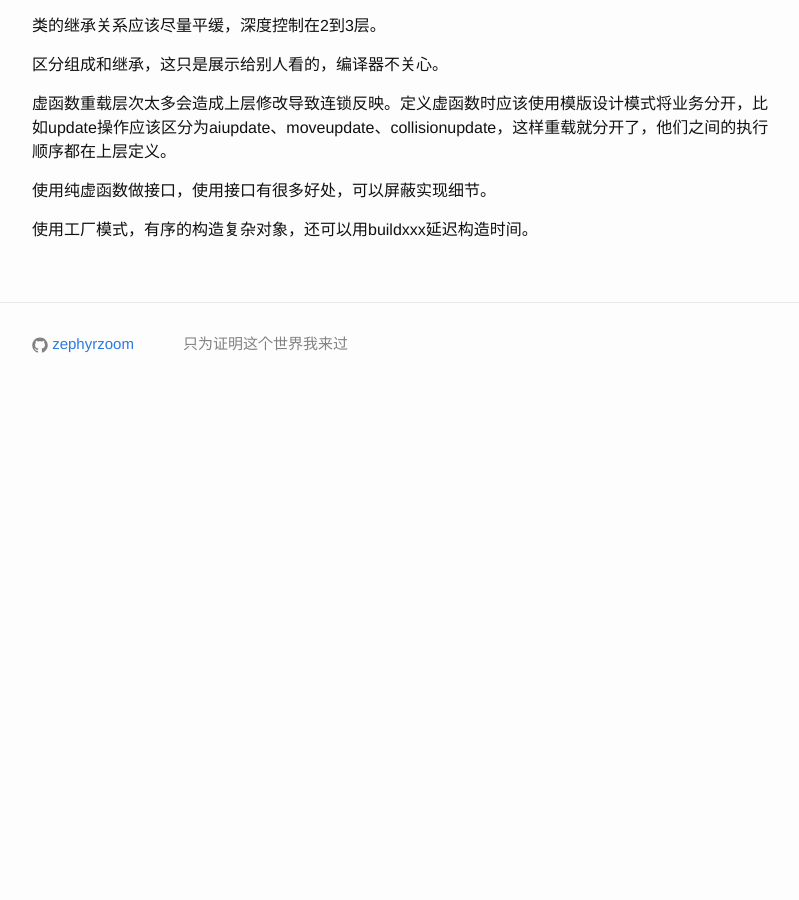
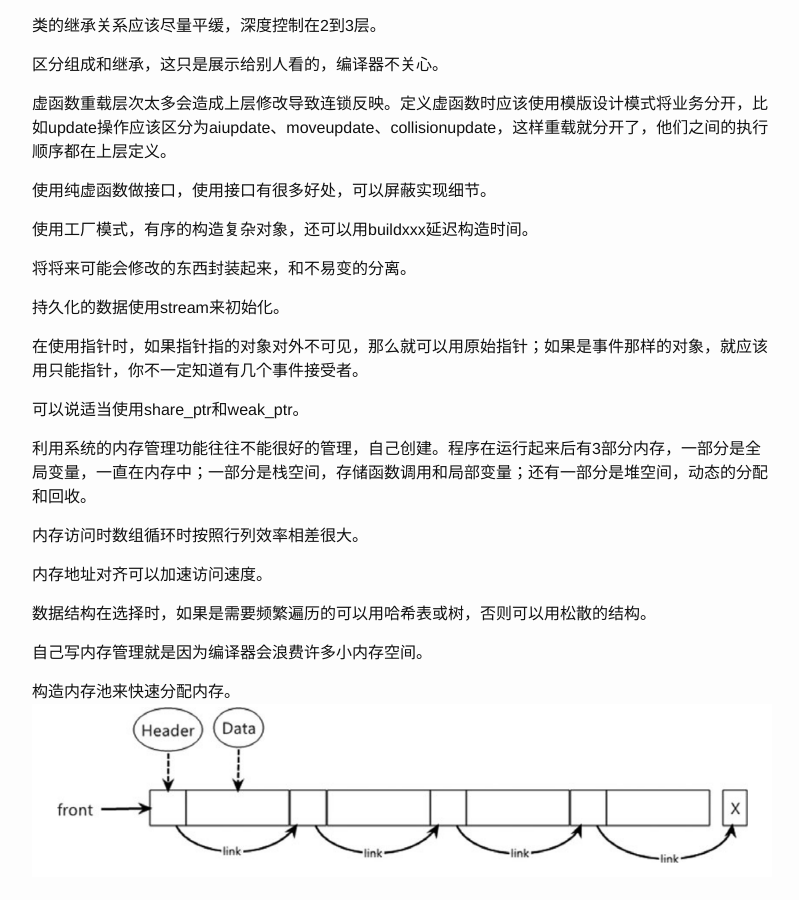
Before and after one commit to zephyrzoom/zephyrzoom.github.io, a Jekyll site: the page built from _posts/2017-09-09-game-coding.md, in a window 1280 px wide and 900 px high, scrolled down 2028 px. Shown: the whole window, without its empty margins (238-1037 px from the left). Built offline with Jekyll 4.4.1, drawn with Linux system fonts in a browser that asks for light colours; before the commit the page ends 2444 px from its top, so only the background shows below that.

Commit message:
update game coding

```diff
--- a/_posts/2017-09-09-game-coding.md
+++ b/_posts/2017-09-09-game-coding.md
@@ -39,3 +39,24 @@ date: 2017-09-09 14:54:00 +0800
 使用纯虚函数做接口，使用接口有很多好处，可以屏蔽实现细节。
 
 使用工厂模式，有序的构造复杂对象，还可以用buildxxx延迟构造时间。
+
+将将来可能会修改的东西封装起来，和不易变的分离。
+
+持久化的数据使用stream来初始化。
+
+在使用指针时，如果指针指的对象对外不可见，那么就可以用原始指针；如果是事件那样的对象，就应该用只能指针，你不一定知道有几个事件接受者。
+
+可以说适当使用share_ptr和weak_ptr。
+
+利用系统的内存管理功能往往不能很好的管理，自己创建。程序在运行起来后有3部分内存，一部分是全局变量，一直在内存中；一部分是栈空间，存储函数调用和局部变量；还有一部分是堆空间，动态的分配和回收。
+
+内存访问时数组循环时按照行列效率相差很大。
+
+内存地址对齐可以加速访问速度。
+
+数据结构在选择时，如果是需要频繁遍历的可以用哈希表或树，否则可以用松散的结构。
+
+自己写内存管理就是因为编译器会浪费许多小内存空间。
+
+构造内存池来快速分配内存。
+![memory pool](/image/memory-pool.png)
```
Also changed, not shown: Gemfile.lock, image/memory-pool.png (added).
